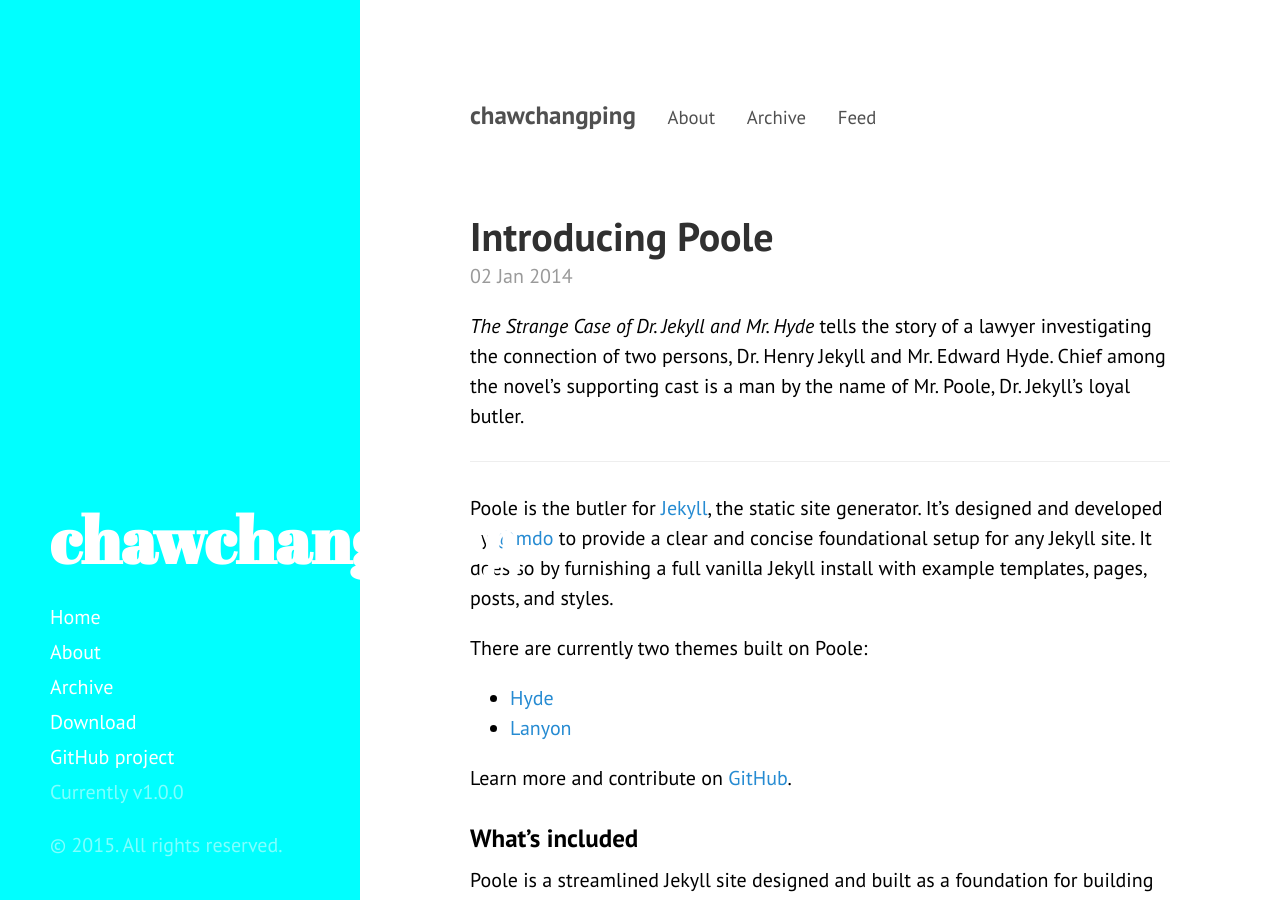
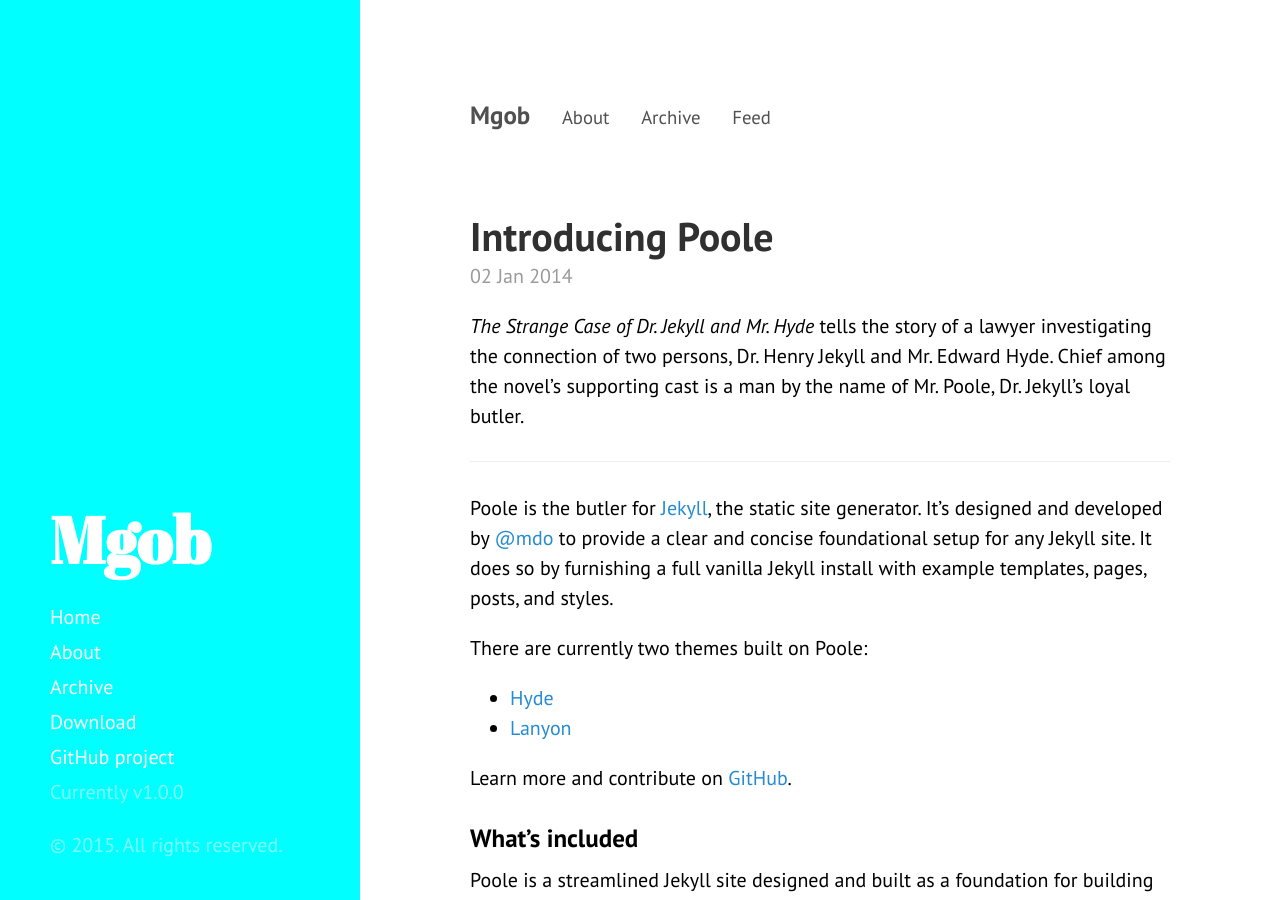
Before and after one commit to chawchangping/-chawchangping.github.io, a Jekyll site: the page built from index.html, in a window 1280 px wide and 900 px high. Built offline with Jekyll 4.4.1, drawn with Linux system fonts in a browser that asks for light colours; the list of posts is cut into pages by our own code.

Commit message:
Update _config.yml

```diff
--- a/_config.yml
+++ b/_config.yml
@@ -5,7 +5,7 @@
 relative_permalinks: true
 
 # Setup
-title:               chawchangping
+title:               Mgob
 tagline:             This is Chawchang
 url:                 http://getpoole.com
 paginate:            1
```
